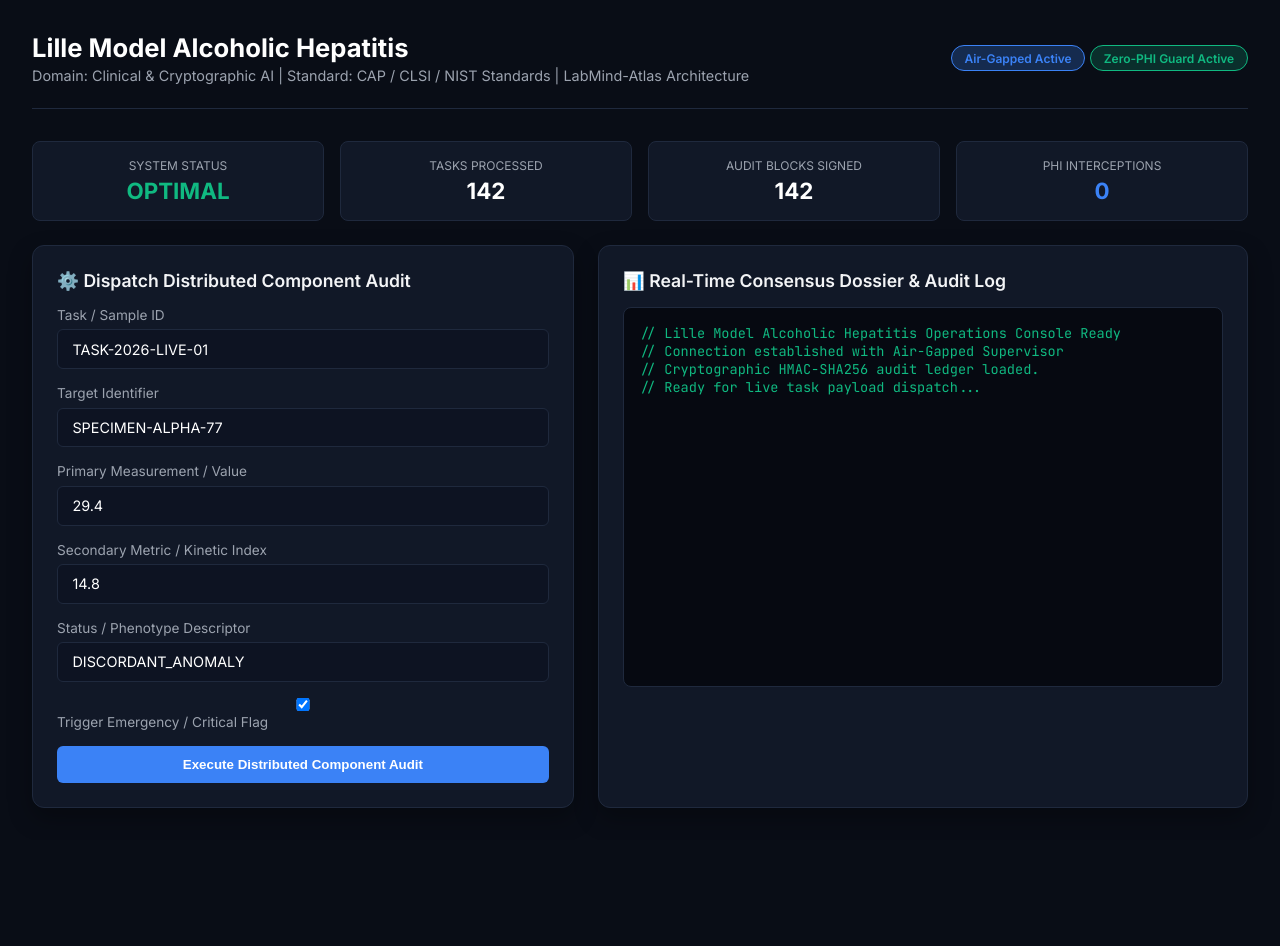
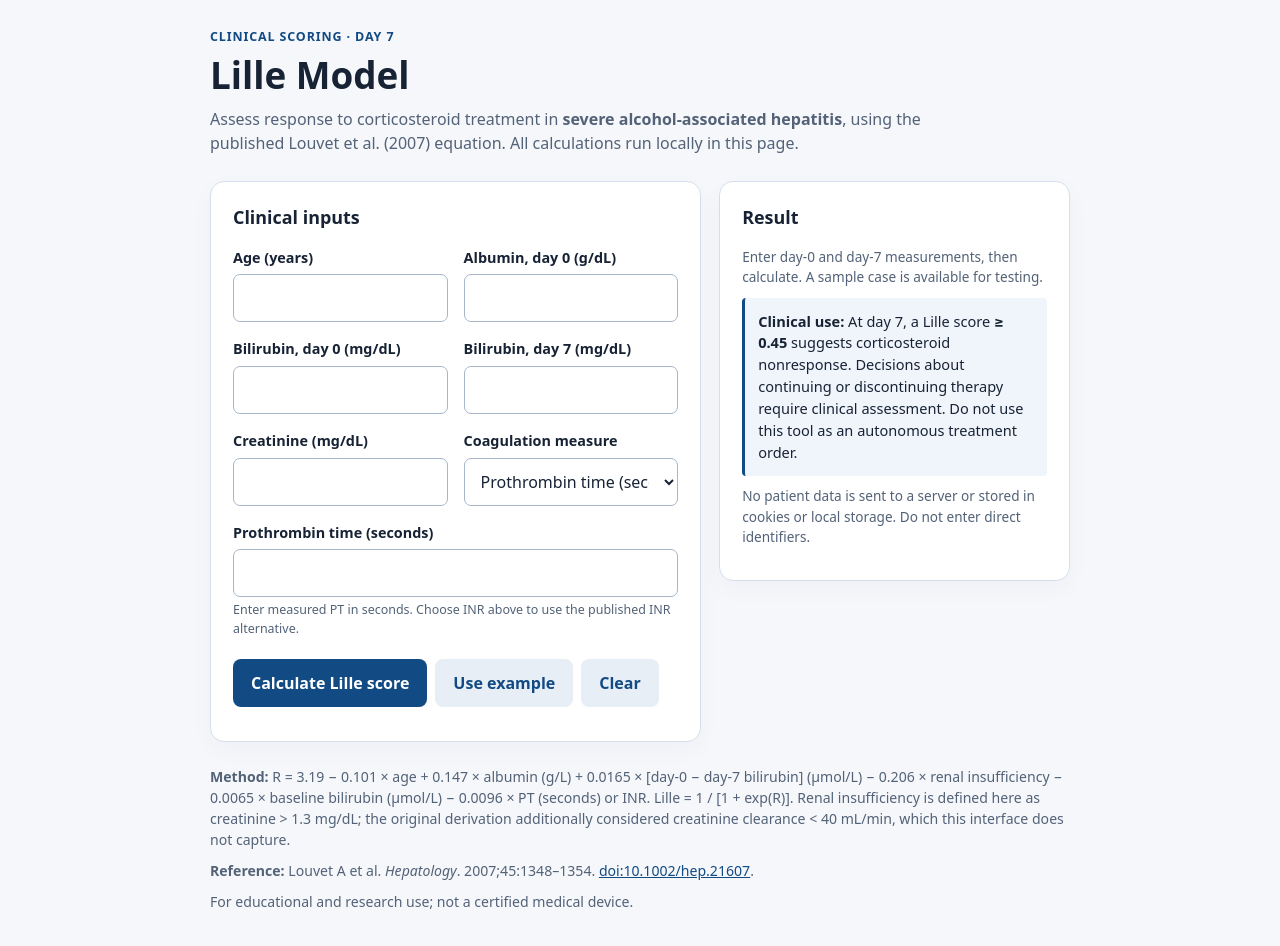
Before and after one commit to abusuraihsakhri/lille-model-alcoholic-hepatitis, a plain HTML site: page web/index.html in a window 1280 px wide. Before the commit the page ends 840 px from the top, so only its background shows below. Drawn offline with Linux system fonts and the light colour scheme.

Commit message:
Replace broken audit-console web page with local Lille calculator

```diff
--- a/web/index.html
+++ b/web/index.html
@@ -1,236 +1,129 @@
-<!DOCTYPE html>
+<!doctype html>
 <html lang="en">
 <head>
-    <meta charset="UTF-8">
-    <meta name="viewport" content="width=device-width, initial-scale=1.0">
-    <title>Lille Model Alcoholic Hepatitis — Operations Console</title>
-    <link href="https://fonts.googleapis.com/css2?family=Inter:wght@300;400;600;700&family=JetBrains+Mono:wght@400;600&display=swap" rel="stylesheet">
+<meta charset="utf-8">
+<meta name="viewport" content="width=device-width,initial-scale=1">
+<meta name="description" content="Lille model calculator for day-7 response in severe alcohol-associated hepatitis. Calculates locally in your browser.">
+<title>Lille Model | Alcohol-Associated Hepatitis</title>
 <style>
-        :root {
-            --bg: #090d16;
-            --card: #111827;
-            --border: #1f293d;
-            --accent: #3b82f6;
-            --accent-glow: rgba(59, 130, 246, 0.25);
-            --text: #f3f4f6;
-            --text-muted: #9ca3af;
-            --danger: #ef4444;
-            --warning: #f59e0b;
-            --success: #10b981;
-        }
-        * { box-sizing: border-box; margin: 0; padding: 0; }
-        body {
-            font-family: 'Inter', sans-serif;
-            background: var(--bg);
-            color: var(--text);
-            padding: 2rem;
-            min-height: 100vh;
-        }
-        .header {
-            display: flex;
-            justify-content: space-between;
-            align-items: center;
-            border-bottom: 1px solid var(--border);
-            padding-bottom: 1.5rem;
-            margin-bottom: 2rem;
-        }
-        .header-title h1 { font-size: 1.6rem; font-weight: 700; color: #fff; }
-        .header-title p { color: var(--text-muted); font-size: 0.9rem; margin-top: 0.25rem; }
-        .badge {
-            display: inline-block;
-            padding: 0.3rem 0.8rem;
-            border-radius: 9999px;
-            font-size: 0.75rem;
-            font-weight: 600;
-            background: var(--accent-glow);
-            color: var(--accent);
-            border: 1px solid var(--accent);
-        }
-        .grid {
-            display: grid;
-            grid-template-columns: 1fr 1.2fr;
-            gap: 1.5rem;
-        }
-        .card {
-            background: var(--card);
-            border: 1px solid var(--border);
-            border-radius: 12px;
-            padding: 1.5rem;
-            box-shadow: 0 10px 25px rgba(0,0,0,0.3);
-        }
-        .card h2 {
-            font-size: 1.1rem;
-            font-weight: 600;
-            margin-bottom: 1rem;
-            display: flex;
-            align-items: center;
-            gap: 0.5rem;
-        }
-        .form-group { margin-bottom: 1rem; }
-        label { display: block; font-size: 0.85rem; color: var(--text-muted); margin-bottom: 0.4rem; }
-        input, select, textarea {
-            width: 100%;
-            padding: 0.65rem 0.9rem;
-            background: #0d1322;
-            border: 1px solid var(--border);
-            border-radius: 6px;
-            color: #fff;
-            font-family: inherit;
-            font-size: 0.9rem;
-        }
-        input:focus, textarea:focus { outline: none; border-color: var(--accent); }
-        .btn {
-            background: var(--accent);
-            color: #fff;
-            border: none;
-            padding: 0.7rem 1.4rem;
-            border-radius: 6px;
-            font-weight: 600;
-            cursor: pointer;
-            transition: 0.2s;
-            width: 100%;
-        }
-        .btn:hover { background: #2563eb; }
-        .terminal {
-            background: #060911;
-            border: 1px solid var(--border);
-            border-radius: 8px;
-            padding: 1rem;
-            font-family: 'JetBrains Mono', monospace;
-            font-size: 0.85rem;
-            color: #10b981;
-            height: 380px;
-            overflow-y: auto;
-            white-space: pre-wrap;
-        }
-        .metrics-bar {
-            display: grid;
-            grid-template-columns: repeat(4, 1fr);
-            gap: 1rem;
-            margin-bottom: 1.5rem;
-        }
-        .metric-box {
-            background: var(--card);
-            border: 1px solid var(--border);
-            border-radius: 8px;
-            padding: 1rem;
-            text-align: center;
-        }
-        .metric-val { font-size: 1.4rem; font-weight: 700; color: #fff; margin-top: 0.25rem; }
-        .metric-label { font-size: 0.75rem; color: var(--text-muted); text-transform: uppercase; }
+:root{color-scheme:light;--bg:#f5f7fb;--paper:#fff;--ink:#172335;--muted:#536277;--line:#d5dfeb;--blue:#124a83;--focus:#ffac33;--success:#146341;--risk:#863c0d}
+*{box-sizing:border-box}body{margin:0;background:var(--bg);color:var(--ink);font:16px/1.5 system-ui,-apple-system,"Segoe UI",sans-serif}
+main{max-width:900px;margin:0 auto;padding:28px 20px 60px}
+h1{font-size:clamp(1.7rem,3.5vw,2.3rem);line-height:1.2;margin:6px 0 10px}
+h2{font-size:1.12rem;margin:0 0 16px}p{margin:10px 0}a{color:var(--blue)}.eyebrow{color:var(--blue);font-size:.78rem;font-weight:750;letter-spacing:.07em;text-transform:uppercase}
+.lead{max-width:740px;color:var(--muted)}
+.layout{display:grid;grid-template-columns:minmax(0,1.4fr) minmax(260px,1fr);gap:18px;margin-top:26px;align-items:start}
+.panel{background:var(--paper);border:1px solid var(--line);border-radius:14px;padding:22px;box-shadow:0 8px 25px #17233508}
+.fields{display:grid;grid-template-columns:1fr 1fr;gap:16px}
+.field{min-width:0}label{display:block;font-size:.9rem;font-weight:650;margin:0 0 6px}
+input,select{width:100%;border:1.5px solid #a6b7c9;border-radius:7px;padding:11px 12px;font:inherit;background:#fff;color:var(--ink)}
+input:focus-visible,select:focus-visible,button:focus-visible,a:focus-visible{outline:3px solid var(--focus);outline-offset:2px}
+small{display:block;color:var(--muted);font-size:.78rem;margin-top:4px}.wide{grid-column:1/-1}
+button{border-radius:8px;padding:12px 18px;border:0;background:var(--blue);color:#fff;font:inherit;font-weight:700;cursor:pointer}
+button:hover{background:#0c3764}button.secondary{background:#e8eef6;color:var(--blue);margin-left:8px}
+.actions{margin-top:20px;display:flex;flex-wrap:wrap;gap:8px}.actions button.secondary{margin-left:0}
+.result{border-top:1px solid var(--line);padding-top:14px;margin-top:16px}.number{font-size:2.5rem;font-weight:800;letter-spacing:-.04em}
+.status{font-weight:700}.status.response{color:var(--success)}.status.nonresponse{color:var(--risk)}
+.note{color:var(--muted);font-size:.85rem}.notice{padding:13px;border-left:3px solid var(--blue);background:#f0f5fb;border-radius:4px;font-size:.91rem}
+#error{color:#932d2d;font-weight:600;margin-top:12px}.footer{margin-top:24px;font-size:.88rem;color:var(--muted)}
+code{background:#ecf1f7;border-radius:4px;padding:2px 5px}
+@media(max-width:710px){main{padding:20px 14px 40px}.layout{grid-template-columns:1fr}.panel{padding:18px}}
+@media(max-width:420px){.fields{grid-template-columns:1fr}}
 </style>
 </head>
 <body>
-
-    <div class="header">
-        <div class="header-title">
-            <h1>Lille Model Alcoholic Hepatitis</h1>
-            <p>Domain: Clinical & Cryptographic AI | Standard: CAP / CLSI / NIST Standards | LabMind-Atlas Architecture</p>
+<main>
+<header>
+<div class="eyebrow">Clinical scoring · Day 7</div>
+<h1>Lille Model</h1>
+<p class="lead">Assess response to corticosteroid treatment in <strong>severe alcohol-associated hepatitis</strong>, using the published Louvet et al. (2007) equation. All calculations run locally in this page.</p>
+</header>
+<div class="layout">
+<section class="panel" aria-labelledby="inputs-heading">
+<h2 id="inputs-heading">Clinical inputs</h2>
+<form id="form">
+<div class="fields">
+<div class="field"><label for="age">Age (years)</label><input id="age" name="age" type="number" required min="18" max="120" step="1" inputmode="numeric" autocomplete="off"></div>
+<div class="field"><label for="albumin">Albumin, day 0 (g/dL)</label><input id="albumin" name="albumin" type="number" required min="0.1" max="10" step="any" inputmode="decimal" autocomplete="off"></div>
+<div class="field"><label for="b0">Bilirubin, day 0 (mg/dL)</label><input id="b0" name="b0" type="number" required min="0" max="100" step="any" inputmode="decimal" autocomplete="off"></div>
+<div class="field"><label for="b7">Bilirubin, day 7 (mg/dL)</label><input id="b7" name="b7" type="number" required min="0" max="100" step="any" inputmode="decimal" autocomplete="off"></div>
+<div class="field"><label for="creatinine">Creatinine (mg/dL)</label><input id="creatinine" name="creatinine" type="number" required min="0.1" max="30" step="any" inputmode="decimal" autocomplete="off"></div>
+<div class="field"><label for="method">Coagulation measure</label><select id="method" name="method"><option value="pt">Prothrombin time (seconds)</option><option value="inr">INR</option></select></div>
+<div class="field wide"><label for="coag" id="coag-label">Prothrombin time (seconds)</label><input id="coag" name="coag" type="number" required min="5" max="120" step="any" inputmode="decimal" autocomplete="off"><small id="coag-help">Enter measured PT in seconds. Choose INR above to use the published INR alternative.</small></div>
 </div>
-        <div>
-            <span class="badge">Air-Gapped Active</span>
-            <span class="badge" style="background: rgba(16,185,129,0.2); color: #10b981; border-color: #10b981;">Zero-PHI Guard Active</span>
+<div class="actions"><button type="submit">Calculate Lille score</button><button type="button" class="secondary" id="example">Use example</button><button type="reset" class="secondary">Clear</button></div>
+<div id="error" role="alert"></div>
+</form>
+</section>
+<section class="panel" aria-labelledby="results-heading">
+<h2 id="results-heading">Result</h2>
+<div id="result" aria-live="polite" aria-atomic="true">
+<p class="note">Enter day-0 and day-7 measurements, then calculate. A sample case is available for testing.</p>
 </div>
+<div class="notice"><strong>Clinical use:</strong> At day 7, a Lille score <strong>≥ 0.45</strong> suggests corticosteroid nonresponse. Decisions about continuing or discontinuing therapy require clinical assessment. Do not use this tool as an autonomous treatment order.</div>
+<p class="note">No patient data is sent to a server or stored in cookies or local storage. Do not enter direct identifiers.</p>
+</section>
 </div>
-
-    <div class="metrics-bar">
-        <div class="metric-box">
-            <div class="metric-label">System Status</div>
-            <div class="metric-val" style="color: var(--success);" id="m-status">OPTIMAL</div>
-        </div>
-        <div class="metric-box">
-            <div class="metric-label">Tasks Processed</div>
-            <div class="metric-val" id="m-tasks">142</div>
-        </div>
-        <div class="metric-box">
-            <div class="metric-label">Audit Blocks Signed</div>
-            <div class="metric-val" id="m-audit">142</div>
-        </div>
-        <div class="metric-box">
-            <div class="metric-label">PHI Interceptions</div>
-            <div class="metric-val" style="color: var(--accent);" id="m-phi">0</div>
-        </div>
-    </div>
-
-    <div class="grid">
-        <div class="card">
-            <h2>⚙️ Dispatch Distributed Component Audit</h2>
-            <div class="form-group">
-                <label>Task / Sample ID</label>
-                <input type="text" id="task_id" value="TASK-2026-LIVE-01">
-            </div>
-            <div class="form-group">
-                <label>Target Identifier</label>
-                <input type="text" id="target_id" value="SPECIMEN-ALPHA-77">
-            </div>
-            <div class="form-group">
-                <label>Primary Measurement / Value</label>
-                <input type="number" id="primary_metric" value="29.4" step="0.1">
-            </div>
-            <div class="form-group">
-                <label>Secondary Metric / Kinetic Index</label>
-                <input type="number" id="secondary_metric" value="14.8" step="0.1">
-            </div>
-            <div class="form-group">
-                <label>Status / Phenotype Descriptor</label>
-                <input type="text" id="status_descriptor" value="DISCORDANT_ANOMALY">
-            </div>
-            <div class="form-group">
-                <label><input type="checkbox" id="is_critical" checked> Trigger Emergency / Critical Flag</label>
-            </div>
-            <button class="btn" onclick="runAudit()">Execute Distributed Component Audit</button>
-        </div>
-
-        <div class="card">
-            <h2>📊 Real-Time Consensus Dossier & Audit Log</h2>
-            <div class="terminal" id="outputConsole">// Lille Model Alcoholic Hepatitis Operations Console Ready
-// Connection established with Air-Gapped Supervisor
-// Cryptographic HMAC-SHA256 audit ledger loaded.
-// Ready for live task payload dispatch...</div>
-        </div>
-    </div>
-
+<footer class="footer">
+<p><strong>Method:</strong> R = 3.19 − 0.101 × age + 0.147 × albumin (g/L) + 0.0165 × [day-0 − day-7 bilirubin] (µmol/L) − 0.206 × renal insufficiency − 0.0065 × baseline bilirubin (µmol/L) − 0.0096 × PT (seconds) or INR. Lille = 1 / [1 + exp(R)]. Renal insufficiency is defined here as creatinine &gt; 1.3 mg/dL; the original derivation additionally considered creatinine clearance &lt; 40 mL/min, which this interface does not capture.</p>
+<p><strong>Reference:</strong> Louvet A et al. <em>Hepatology</em>. 2007;45:1348–1354. <a href="https://doi.org/10.1002/hep.21607" rel="noopener noreferrer">doi:10.1002/hep.21607</a>.</p>
+<p>For educational and research use; not a certified medical device.</p>
+</footer>
+</main>
 <script>
-        async function runAudit() {
-            const consoleEl = document.getElementById('outputConsole');
-            consoleEl.innerText = "// Dispatching task across specialized workers...
-// Invoking InvariantQCWorker, SafetyEscalationWorker, ProtocolWorker...";
-
-            const payload = {
-                task_id: document.getElementById('task_id').value,
-                target_identifier: document.getElementById('target_id').value,
-                primary_metric: parseFloat(document.getElementById('primary_metric').value),
-                secondary_metric: parseFloat(document.getElementById('secondary_metric').value),
-                status_descriptor: document.getElementById('status_descriptor').value,
-                is_critical_flag: document.getElementById('is_critical').checked
-            };
-
-            try {
-                const res = await fetch('/api/audit', {
-                    method: 'POST',
-                    headers: { 'Content-Type': 'application/json' },
-                    body: JSON.stringify(payload)
+(function () {
+  "use strict";
+  const ids = ["age","albumin","b0","b7","creatinine","coag"];
+  const form = document.getElementById("form");
+  const method = document.getElementById("method");
+  const result = document.getElementById("result");
+  const error = document.getElementById("error");
+  function updateMode() {
+    const inr = method.value === "inr";
+    document.getElementById("coag-label").textContent = inr ? "INR" : "Prothrombin time (seconds)";
+    document.getElementById("coag-help").textContent = inr ? "INR formula from Louvet et al. (2007)." : "Enter measured PT in seconds. Choose INR above to use the published INR alternative.";
+    const el = document.getElementById("coag");
+    el.min = inr ? "0.5" : "5";
+    el.max = inr ? "15" : "120";
+    el.value = "";
+    result.textContent = "Enter measurements and calculate.";
+  }
+  method.addEventListener("change", updateMode);
+  document.getElementById("example").addEventListener("click", function () {
+    method.value = "pt"; updateMode();
+    const example = [50, 3.5, 200 / 17.104, 150 / 17.104, 1.0, 18];
+    ids.forEach(function(id, i) { document.getElementById(id).value = example[i]; });
+    error.textContent = "";
+    result.textContent = "Illustrative measurements loaded; click Calculate Lille score.";
   });
-                const data = await res.json();
-                consoleEl.innerText = JSON.stringify(data, null, 2);
-                document.getElementById('m-tasks').innerText = parseInt(document.getElementById('m-tasks').innerText) + 1;
-                document.getElementById('m-audit').innerText = parseInt(document.getElementById('m-audit').innerText) + 1;
-            } catch (err) {
-                consoleEl.innerText = "// Offline / Simulation Output:\n" + JSON.stringify({
-                    dossier_id: "DOSSIER-SIM-" + Math.floor(Math.random()*10000),
-                    system: "lille-model-alcoholic-hepatitis",
-                    domain: "Clinical & Cryptographic AI",
-                    task_id: payload.task_id,
-                    overall_urgency: payload.is_critical_flag ? "CRITICAL_STAT_PANIC" : "ELEVATED_RISK",
-                    integrity_status: "DISCORDANT_ANOMALY",
-                    alerts: [
-                        { worker: "InvariantQCWorker", alert: "Primary metric exceeds upper reference bound" },
-                        { worker: "SafetyEscalationWorker", alert: "Critical emergency interlock flag active" }
-                    ],
-                    audit_hash: "HMAC_SHA256_e83f9a72b941d6c381f9"
-                }, null, 2);
-            }
-        }
+  form.addEventListener("reset", function () {
+    error.textContent = "";
+    result.textContent = "Enter measurements and calculate.";
+  });
+  form.addEventListener("submit", function (event) {
+    event.preventDefault(); error.textContent = "";
+    if (!form.reportValidity()) return;
+    const v = ids.map(function(id) { return Number(document.getElementById(id).value); });
+    if (!v.every(Number.isFinite)) { error.textContent = "All values must be finite numbers."; return; }
+    const age=v[0], albumin=v[1], b0=v[2], b7=v[3], creatinine=v[4], coag=v[5];
+    const R = 3.19 - 0.101*age + 0.147*(albumin*10) + 0.0165*((b0-b7)*17.104)
+      - 0.206*(creatinine > 1.3 ? 1 : 0) - 0.0065*(b0*17.104) - 0.0096*coag;
+    const score = R >= 0 ? (Math.exp(-R)/(1+Math.exp(-R))) : (1/(1+Math.exp(R)));
+    const nonresponse = score >= 0.45;
+    // Use DOM nodes/textContent, not innerHTML, for all dynamic values.
+    result.replaceChildren();
+    const number = document.createElement("div");
+    number.className="number"; number.textContent=score.toFixed(4);
+    const status = document.createElement("p");
+    status.className="status " + (nonresponse ? "nonresponse" : "response");
+    status.textContent = nonresponse ? "Nonresponse threshold reached (≥ 0.45)" : "Below nonresponse threshold (< 0.45)";
+    const detail = document.createElement("p");
+    detail.className="note";
+    detail.textContent = "Linear predictor R: " + R.toFixed(4) + ". " +
+      (nonresponse ? "Review corticosteroid discontinuation with the treating team." : "Review ongoing corticosteroid treatment with the treating team.");
+    result.append(number, status, detail);
+  });
+}());
 </script>
 </body>
 </html>
```
Lines whose indentation alone changed are shown as unchanged.
